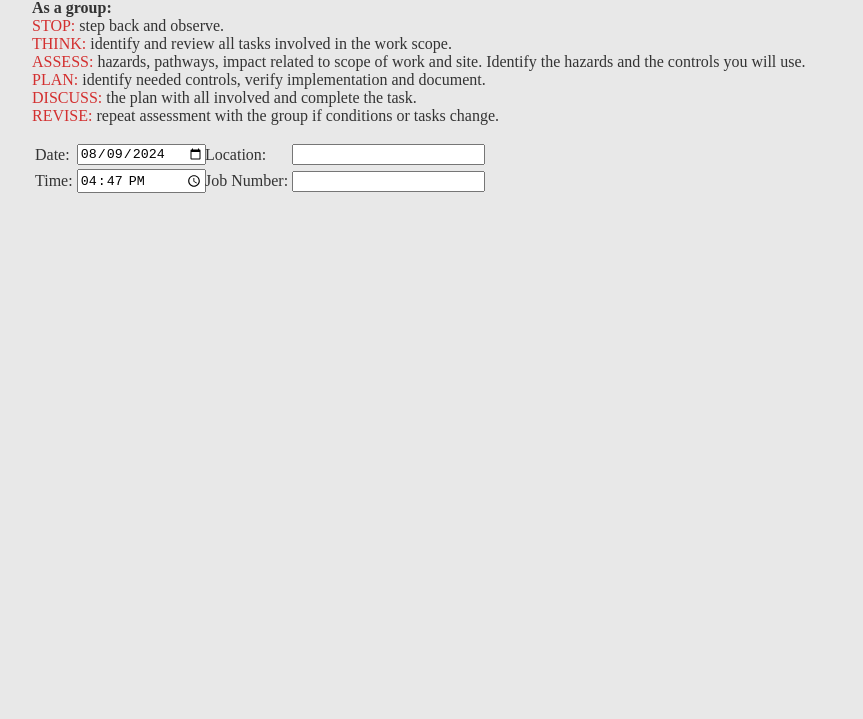
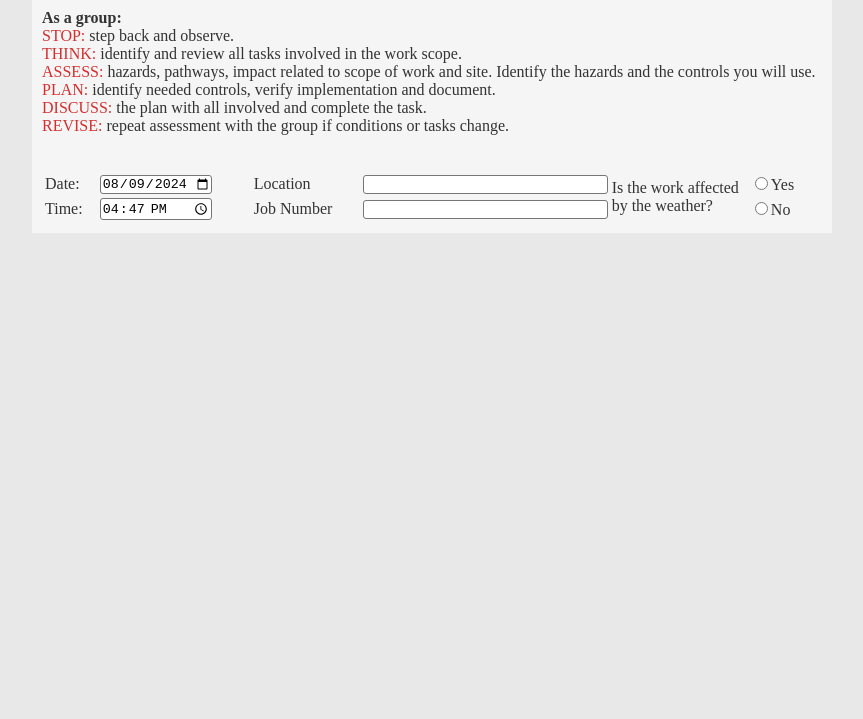
Before and after one commit to sdbishop98/Seletech-Safety-Website, a website: page FLHA/FLHA.html in a window 1280 px wide. Shown: the part 81-800 px from the top of the page, without its empty margins (208-1071 px from the left). Drawn offline with Linux system fonts and the light colour scheme.

Commit message:
continued working on basics block

```diff
--- a/FLHA/js/basics_block.js
+++ b/FLHA/js/basics_block.js
@@ -25,11 +25,20 @@ function basics_html(){
     const cell_time_label = row2.insertCell();
     const cell_time_input = row2.insertCell();
     // location
-    const cell_location_label = row1.insertCell();
-    const cell_location_input = row1.insertCell();
+    make_textInput_tableHtml(row1, 'location', 'Location');
     // job number
-    const cell_jobNum_label = row2.insertCell();
-    const cell_jobNum_input = row2.insertCell();
+    make_numericInput_tableHtml(row2, 'jobNumber', 'Job Number');
+    // work affected by weather
+    const cell_weatherAffected_question = row1.insertCell();
+    cell_weatherAffected_question.rowSpan = 2;
+    const cell_weatherAffected_yes = row1.insertCell();
+    const cell_weatherAffected_no = row2.insertCell();
+    // current weather
+    const cell_currentWeather_label = row1.insertCell();
+    const cell_currentWeather_input = row1.insertCell();
+    // current temperature
+    const cell_currentTemp_label = row2.insertCell();
+    const cell_currentTemp_input = row2.insertCell();
 
     // CREATE TABLE CONTENT
     // date and time
@@ -38,49 +47,142 @@ function basics_html(){
     cell_date_input.appendChild(dateTime.date.input);
     cell_time_label.appendChild(dateTime.time.label);
     cell_time_input.appendChild(dateTime.time.input);
-    // location
-    const location = makeLocationHtml();
-    cell_location_label.appendChild(location.label);
-    cell_location_input.appendChild(location.input);
-    // job number
-    const jobNum = makeJobNumberHtml();
-    cell_jobNum_label.appendChild(jobNum.label);
-    cell_jobNum_input.appendChild(jobNum.input);
+    // work affected by weather
+    cell_weatherAffected_question.textContent = 'Is the work affected by the weather?';
+    cell_weatherAffected_question.style.maxWidth = '100px';
+    const weatherAffected_yesNo = ['Yes', 'No'];
+    const weatherAffected = makeRaioInputLabelPairs('weather-affected', weatherAffected_yesNo, weatherAffected_yesNo);
+    cell_weatherAffected_yes.appendChild(weatherAffected[0].input);
+    cell_weatherAffected_yes.appendChild(weatherAffected[0].label);
+    cell_weatherAffected_no.appendChild(weatherAffected[1].input);
+    cell_weatherAffected_no.appendChild(weatherAffected[1].label);
+    // weather conditions;
+
+
 
 }
 
-function makeLocationHtml(){
-    // Helper function for basics_html
-    // creates job location input element with corresponing label
+function make_textInput_tableHtml(row, identifier, label_str){ // done
+    // Helper function
+    // creates html table cell elements for a text input with corresponding label
+    // INPUT:   row - tr element - row to place the cell in
+    //          identifier - string - unique identifier
+    //          label_str - string - text for the label element
+    // RETURN:  none
+    const cell_label = row.insertCell();
+    const cell_input = row.insertCell();
+
+    const content = makeTextInputLabelPair(identifier, label_str);
+    cell_label.appendChild(content.label);
+    cell_input.appendChild(content.input);
+
+    function makeTextInputLabelPair(identifier, label_str){
+        // Helper function for make_textInput_tableHtml
+        // creates text input element with corresponing label
         // does not place these elements on the graph
-    // INPUT:   none
+        // INPUT:   identifier - string - unique identifier
+        //          label_str - string - text for the label element
         // RETURN:  tuple - location input/label pair
         const input = document.createElement('input');
         input.type = 'text';
-    input.id = 'input-location';
+        input.id = `input-text-${identifier}`;
+        input.classList.add('text');
 
         const label = document.createElement('label');
-    label.textContent = 'Location:';
+        label.textContent = label_str;
         label.htmlFor = input.id;
 
         return {input: input, label: label};
     }
+}
 
-function makeJobNumberHtml(){
-    // Helper function for basics_html
-    // creates job number input element with corresponing label
+function make_numericInput_tableHtml(row, identifier, label_str, unit = null) { // done
+    // Helper function
+    // creates html table cell elements for a text input with corresponding label
+    // INPUT:   row - tr element - row to place the cell in
+    //          identifier - string - unique identifier
+    //          label_str - string - text for the label element
+    //          unit - string - optional, will place a unit at the end of the number input
+    // RETURN:  none
+    const cell_label = row.insertCell();
+    const cell_input = row.insertCell();
+
+    const content = makeNumericInputLabelPair(identifier, label_str, unit);
+    cell_label.appendChild(content.label);
+    cell_input.appendChild(content.input);
+
+    function makeNumericInputLabelPair(identifier, label_str, unit_str=null) {
+        // Helper function for make_numberInput_tableHtml
+        // creates number input element with corresponing label
         // does not place these elements on the graph
-    // INPUT:   none
-    // RETURN:  tuple - job number input/label pair
+        // INPUT:   identifier - string - unique identifier
+        //          label_str - string - text for the label element
+        //          unit - string - optional, will place a unit at the end of the number input
+        // RETURN:  tuple - location input/label pair
         const input = document.createElement('input');
         input.type = 'text';
-    input.id = 'input-jobNumber';
+        input.id = `input-number-${identifier}`;
+        input.inputMode = 'numeric';
+        input.pattern = '[0-9]*'
+        input.classList.add('text', 'numeric');
+
+        input.addEventListener('input', e => {
+            if(isNaN(input.value)){
+                input.classList.add('error');
+            } else if (input.classList.contains('error')){
+                input.classList.remove('error');
+            }
+        });
 
         const label = document.createElement('label');
-    label.textContent = 'Job Number:';
+        label.textContent = label_str;
         label.htmlFor = input.id;
 
-    return {input: input, label: label};
+        if(unit_str){
+            const unit = document.createElement('label');
+            unit.appendChild(input);
+            const unit_text = document.createElement('span');
+            unit_text.textContent = unit_str;
+            return {input: unit, label: label};
+        }
+        return {input: input, label: label}
+    }
+}
+
+function validateNumericInputs() { // wip
+    const inputs = document.querySelectorAll('input.numeric');
+}
+
+
+function makeRaioInputLabelPairs(name, identifiers, labels){
+    // Helper function
+    // creates radio input elements with corresponing label
+    // all created elements will share the same name
+    // does not place these elements on the graph
+    // INPUT:   name - string - unique name for the radio elements
+    //          identifiers - list - strings - unique identifiers
+    //          labels - list - strings - text for the label element
+    //      identifiers and labels must be the same length
+    // RETURN:  list - tuples - location input/label pair
+    //              will have the same length and order of identifiers
+    if((typeof identifiers !== 'object') || (typeof identifiers !== typeof labels) || (identifiers.length !== labels.length)){
+        throw new Error('invalid input');
+    }
+    let radios = []
+    identifiers.forEach((identifier_str, index) => {
+        const input = document.createElement('input');
+        input.type = 'radio';
+        input.id = `input-radio-${identifier_str}`;
+        input.classList.add('radio');
+        input.name = name;
+
+        const label = document.createElement('label');
+        label.textContent = labels[index];
+        label.htmlFor = input.id;
+
+        radios.push({input: input, label: label});
+    })
+    return radios;
 }
 
 function makeDateTimeHtml(){
@@ -107,6 +209,7 @@ function makeDateHtml(now){
     input.type = 'date';
     input.id = 'input-date';
     input.value = now.toISOString().split('T')[0];
+    input.classList.add('date', 'dateTime');
 
     const label = document.createElement('label');
     label.textContent = 'Date:';
@@ -128,6 +231,7 @@ function makeTimeHtml(now){
     input.type = 'time';
     input.id = 'input-time';
     input.value = `${hours}:${minutes}`;
+    input.classList.add('time', 'dateTime');
 
     const label = document.createElement('label');
     label.textContent = 'Time:';
--- a/FLHA/style/main.scss
+++ b/FLHA/style/main.scss
@@ -14,15 +14,54 @@ body {
     margin: 0 auto;
 }
 
+div {
+    background-color: $primary;
+    padding: 10px;
+}
+
 .red-text {
     color: $accent;
 }
 
 table {
+    width: 100%;
+    background-color: $primary;
     input {
         width: 100%;
+        box-sizing: border-box;
+    }
+    td {
+        div {
+            padding: 0;
+            display: flex;
+        }
     }
 }
 h1 {
     text-align: center;
 }
+
+
+input{
+    border-style: solid;
+    border-width: 1px;
+    border-radius: 3px;
+    .class {
+        color: black;
+    }
+    &.radio{
+        box-sizing: border-box;
+        width: 1em;
+        height: 1em;
+    }
+    &.dateTime {
+        max-width: 7rem;
+    }
+    &.error {
+        color: $accent;
+        border-color: $accent;
+        &:focus {
+            outline-color: $accent;
+        }
+    }
+}
```
Also changed, not shown: FLHA/style/main.css, 1 other file. Lines whose indentation alone changed are shown as unchanged.
